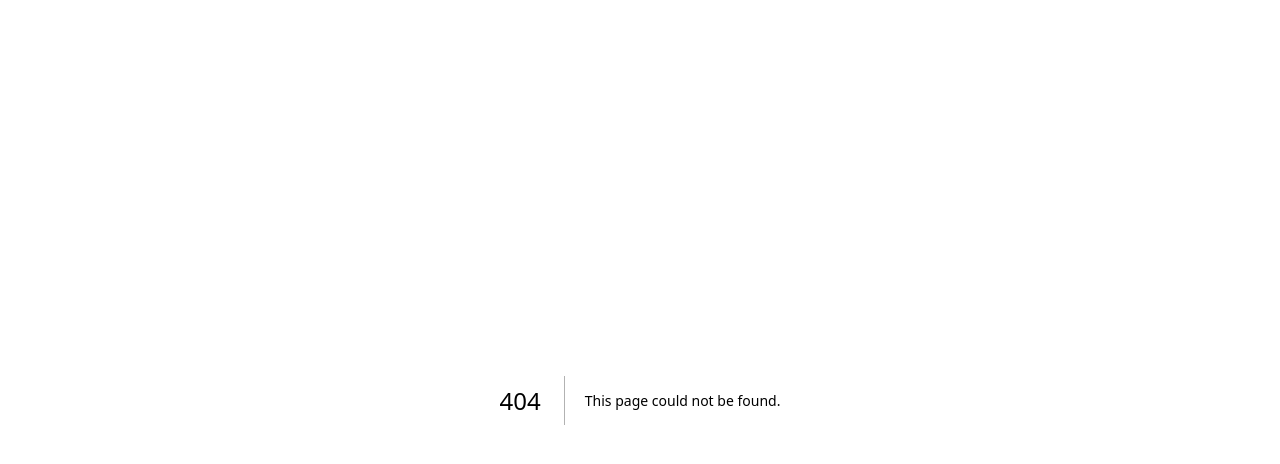
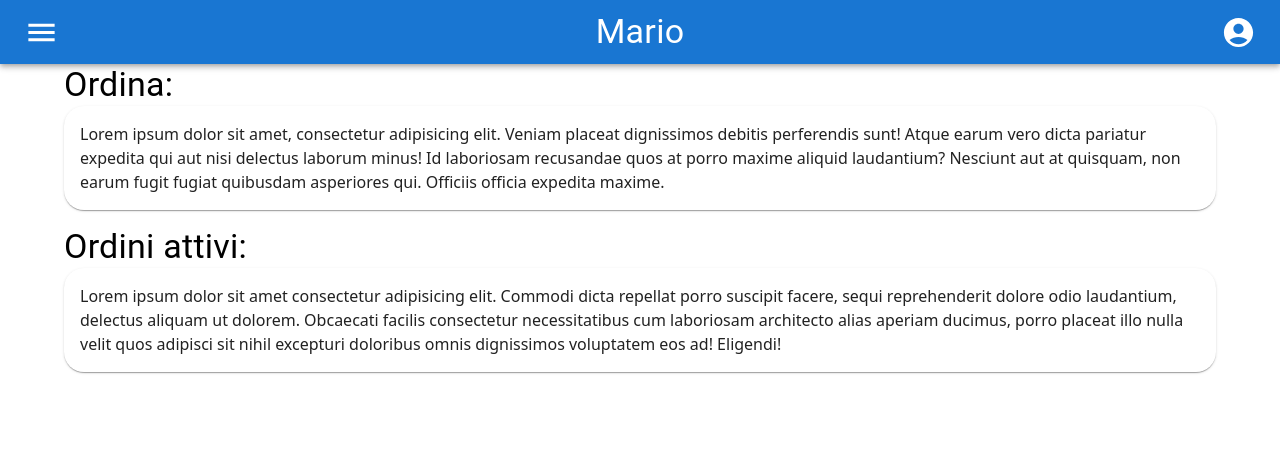
Before and after one commit to Pyrix25633/quick-bites, a Next.js app: page /buyer in a window 1280 px wide. Before the commit this address had no page. Shown: the top 464 px of the page. Built offline with nearby package versions, Linux system fonts and the light colour scheme.

Commit message:
Working on buyer home page

```diff
--- /dev/null
+++ b/app/buyer/page.tsx
@@ -0,0 +1,45 @@
+import { Image } from "@mui/icons-material"
+import MenuIcon from "@mui/icons-material/Menu"
+import AccountCircleIcon from "@mui/icons-material/AccountCircle"
+import { AppBar, Box, Container, IconButton, Paper, Stack, Toolbar, Typography } from "@mui/material"
+import { Metadata } from "next"
+
+
+export const metadata: Metadata = {
+    title: "Home",
+    description: "See your orders and order food"
+}
+
+export default function Home() {
+    return (
+        <>
+            <AppBar position="sticky">
+                <Toolbar sx={{justifyContent: "space-between"}}>
+                    <IconButton sx={{padding: 0}} color="inherit">
+                        <MenuIcon fontSize="large"/>
+                    </IconButton>
+                    <Typography variant="h4">Mario</Typography>
+                    <AccountCircleIcon fontSize="large"/>
+                </Toolbar>
+            </AppBar>
+            <main>
+                <Container>
+                    <Stack gap={2}>
+                        <Box>
+                            <Typography variant="h4">Ordina:</Typography>
+                            <Paper sx={{borderRadius: 5, padding: 2}}>
+                                Lorem ipsum dolor sit amet, consectetur adipisicing elit. Veniam placeat dignissimos debitis perferendis sunt! Atque earum vero dicta pariatur expedita qui aut nisi delectus laborum minus! Id laboriosam recusandae quos at porro maxime aliquid laudantium? Nesciunt aut at quisquam, non earum fugit fugiat quibusdam asperiores qui. Officiis officia expedita maxime.
+                            </Paper>
+                        </Box>
+                        <Box>
+                            <Typography variant="h4">Ordini attivi:</Typography>
+                            <Paper sx={{borderRadius: 5, padding: 2}}>
+                                Lorem ipsum dolor sit amet consectetur adipisicing elit. Commodi dicta repellat porro suscipit facere, sequi reprehenderit dolore odio laudantium, delectus aliquam ut dolorem. Obcaecati facilis consectetur necessitatibus cum laboriosam architecto alias aperiam ducimus, porro placeat illo nulla velit quos adipisci sit nihil excepturi doloribus omnis dignissimos voluptatem eos ad! Eligendi!
+                            </Paper>
+                        </Box>
+                    </Stack>
+                </Container>
+            </main>
+        </>
+    )
+}
--- /dev/null
+++ b/app/global.css
@@ -0,0 +1,17 @@
+@tailwind base;
+@tailwind components;
+@tailwind utilities;
+
+:root {
+    --color-background: #303030;
+}
+
+body {
+    margin: 0;
+    border: 0;
+    padding: 0;
+}
+
+main {
+    position: relative;
+}
--- a/app/layout.tsx
+++ b/app/layout.tsx
@@ -1,5 +1,5 @@
 import type { Metadata } from 'next'
-import "./style.css"
+import "./global.css"
 
 export const metadata: Metadata = {
   title: 'Create Next App',
--- a/app/login/page.tsx
+++ b/app/login/page.tsx
@@ -21,6 +21,5 @@ export default function Login() {
                 </Box>
             </Container>
         </main>
-
     )
 }
--- a/app/style.css
+++ /dev/null
@@ -1,15 +0,0 @@
-:root {
-    --color-background: #303030;
-}
-
-body {
-    background-color: var(--color-background);
-    display: flex;
-    flex-direction: column;
-    align-items: center;
-    justify-content: center;
-    margin: 0;
-    border: 0;
-    padding: 0;
-    height: 100dvh;
-}
--- a/package.json
+++ b/package.json
@@ -11,6 +11,7 @@
   "dependencies": {
     "@emotion/react": "^11.11.1",
     "@emotion/styled": "^11.11.0",
+    "@mui/icons-material": "^5.14.19",
     "@mui/material": "^5.14.18",
     "next": "14.0.2",
     "nodemon": "^3.0.1",
@@ -21,8 +22,11 @@
     "@types/node": "^20",
     "@types/react": "^18",
     "@types/react-dom": "^18",
+    "autoprefixer": "^10.4.16",
     "eslint": "^8",
     "eslint-config-next": "14.0.2",
+    "postcss": "^8.4.32",
+    "tailwindcss": "^3.3.6",
     "typescript": "^5.2.2"
   }
 }
--- /dev/null
+++ b/postcss.config.js
@@ -0,0 +1,6 @@
+module.exports = {
+  plugins: {
+    tailwindcss: {},
+    autoprefixer: {},
+  },
+}
--- /dev/null
+++ b/tailwind.config.js
@@ -0,0 +1,11 @@
+/** @type {import('tailwindcss').Config} */
+module.exports = {
+  content: [
+    "./app/**/*.{js,ts,jsx,tsx,mdx}",
+    "./components/**/*.{js,ts,jsx,tsx,mdx}"
+  ],
+  theme: {
+    extend: {},
+  },
+  plugins: [],
+}
```
Also changed, not shown: 1 other file (tests, documents, lock files or other folders).
